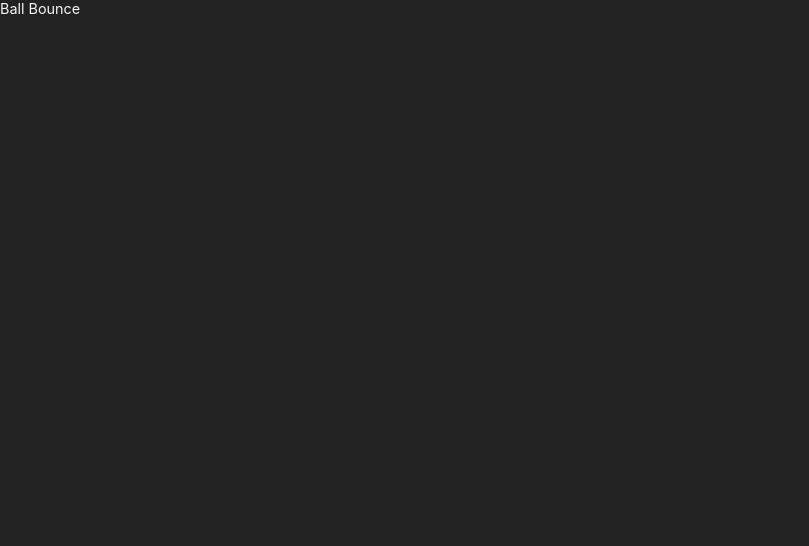
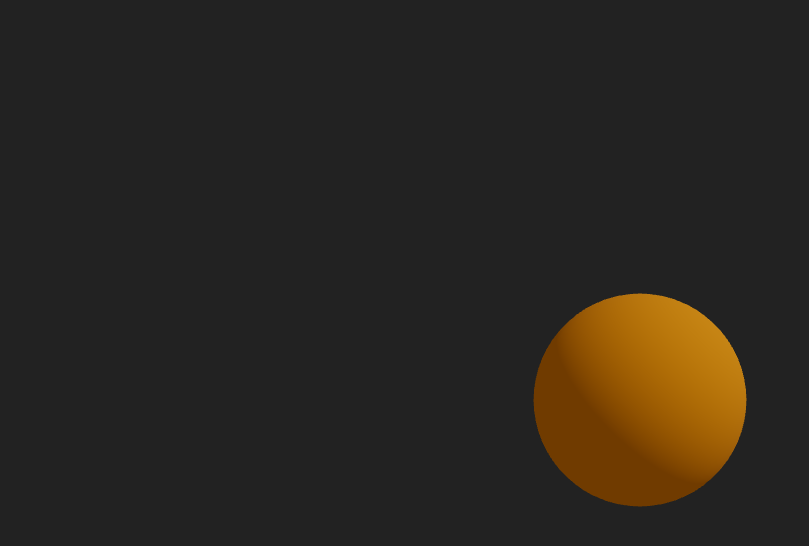
Before and after one commit to mathieu-superpose/ball-bounce, a React (Vite) app: page / in a window 1280 px wide. Shown: the top 546 px of the page, without its empty margins (0-809 px from the left). Built offline with nearby package versions, Linux system fonts and the light colour scheme.

Commit message:
add simple Ball

```diff
--- a/src/Experience.css
+++ b/src/Experience.css
@@ -1,3 +1,7 @@
 .experience {
   min-height: 100vh;
 }
+
+.canvas-container {
+  height: 100vh;
+}
--- a/src/Experience.tsx
+++ b/src/Experience.tsx
@@ -1,7 +1,19 @@
+import { Canvas } from "@react-three/fiber"
+
 import "./Experience.css"
 
-function Exxperience() {
-  return <div className="experience">Ball Bounce</div>
+import Scene from "./Scene"
+
+function Experience() {
+  return (
+    <div className="experience">
+      <div className="canvas-container">
+        <Canvas>
+          <Scene />
+        </Canvas>
+      </div>
+    </div>
+  )
 }
 
-export default Exxperience
+export default Experience
--- /dev/null
+++ b/src/Scene.tsx
@@ -0,0 +1,12 @@
+import Environment from "./components/Environment"
+import BouncingBal from "./components/BouncingBall"
+
+function Scene() {
+  return (
+    <>
+      <Environment />
+      <BouncingBal />
+    </>
+  )
+}
+export default Scene
--- /dev/null
+++ b/src/components/BouncingBall.tsx
@@ -0,0 +1,9 @@
+function BouncingBall() {
+  return (
+    <mesh>
+      <sphereGeometry args={[1, 32, 32]} />
+      <meshStandardMaterial color="orange" />
+    </mesh>
+  )
+}
+export default BouncingBall
--- /dev/null
+++ b/src/components/Environment.tsx
@@ -0,0 +1,9 @@
+function Environment() {
+  return (
+    <>
+      <ambientLight intensity={0.5} />
+      <directionalLight position={[10, 10, 5]} intensity={1} />
+    </>
+  )
+}
+export default Environment
```
